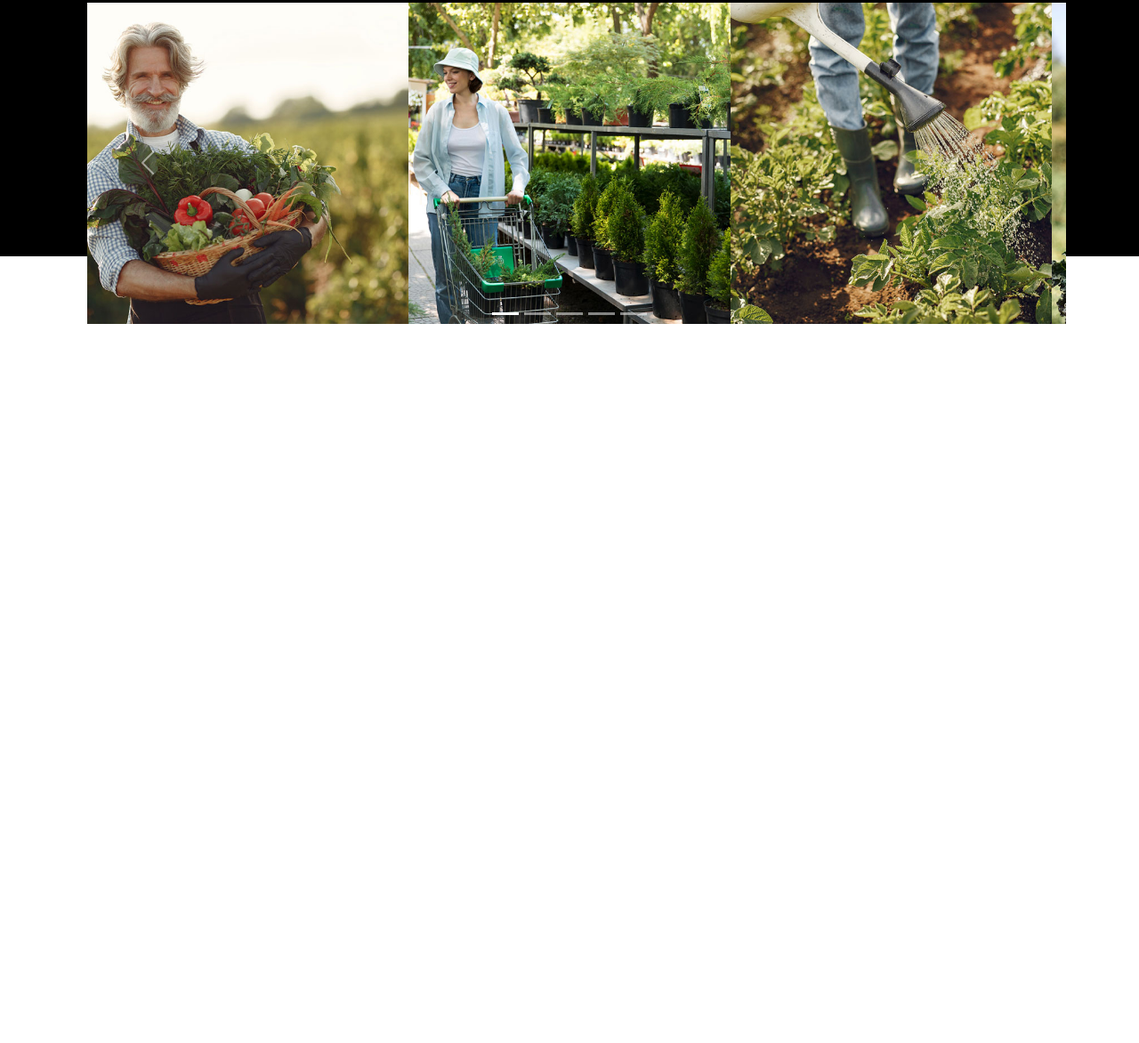
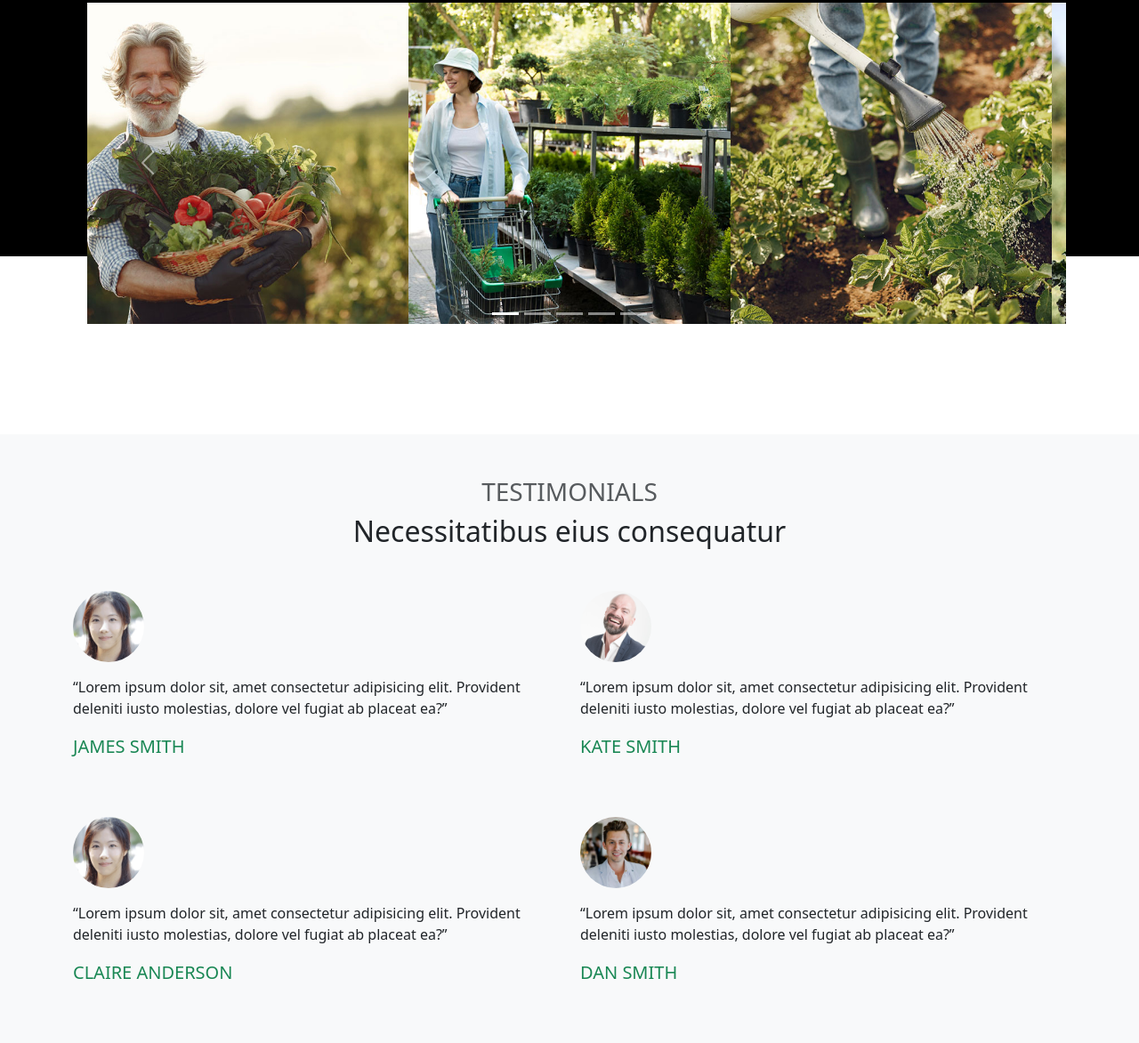
Before and after one commit to devasyatrivedi/project02, a plain HTML site: page index.html in a window 1280 px wide. Shown: the part 3486-4658 px from the top of the page at 89% size. Before the commit the page ends 3866 px from the top, so only its background shows below. Drawn offline with nearby package versions, Linux system fonts and the light colour scheme.

Commit message:
section added

```diff
--- a/CSS/media.css
+++ b/CSS/media.css
@@ -24,5 +24,4 @@
     display: block !important;
   }
 }
-
 }
--- a/index.html
+++ b/index.html
@@ -331,17 +331,54 @@
                 <img src="IMG/img_sq_8.jpg" class="img-fluid" alt="...">
               </div>
             </div>
-            <button class="carousel-control-prev carousel-control-prev-1" type="button" data-bs-target="#carouselExampleRide"
-              data-bs-slide="prev">
+            <button class="carousel-control-prev carousel-control-prev-1" type="button"
+              data-bs-target="#carouselExampleRide" data-bs-slide="prev">
               <span class="carousel-control-prev-icon" aria-hidden="true"></span>
               <span class="visually-hidden">Previous</span>
             </button>
-            <button class="carousel-control-next carousel-control-next-1" type="button" data-bs-target="#carouselExampleRide"
-              data-bs-slide="next">
+            <button class="carousel-control-next carousel-control-next-1" type="button"
+              data-bs-target="#carouselExampleRide" data-bs-slide="next">
               <span class="carousel-control-next-icon" aria-hidden="true"></span>
               <span class="visually-hidden">Next</span>
             </button>
           </div>
+        </div>
+      </div>
+    </div>
+  </section>
+  <section class="py-5 bg-light " style="margin-top: 200px;">
+    <div class="container">
+      <h3 class="text-uppercase text-muted mb-2 text-center">Testimonials</h3>
+      <h2 class="mb-5 text-center">Necessitatibus eius consequatur</h2>
+
+      <div class="row gy-5">
+
+        <div class="col-md-6 ">
+          <img src="IMG/testimonials-2 (1).jpg" class="rounded-circle mb-3" alt="James Smith" width="80" height="80">
+          <p>“Lorem ipsum dolor sit, amet consectetur adipisicing elit. Provident deleniti iusto molestias, dolore vel
+            fugiat ab placeat ea?”</p>
+          <p class="text-success fs-5">JAMES SMITH</p>
+        </div>
+
+        <div class="col-md-6 ">
+          <img src="IMG/testimonials-1.jpg" class="rounded-circle mb-3" alt="Kate Smith" width="80" height="80">
+          <p>“Lorem ipsum dolor sit, amet consectetur adipisicing elit. Provident deleniti iusto molestias, dolore vel
+            fugiat ab placeat ea?”</p>
+          <p class="text-success fs-5">KATE SMITH</p>
+        </div>
+
+        <div class="col-md-6 ">
+          <img src="IMG/testimonials-2.jpg" class="rounded-circle mb-3" alt="Claire Anderson" width="80" height="80">
+          <p>“Lorem ipsum dolor sit, amet consectetur adipisicing elit. Provident deleniti iusto molestias, dolore vel
+            fugiat ab placeat ea?”</p>
+          <p class="text-success fs-5">CLAIRE ANDERSON</p>
+        </div>
+
+        <div class="col-md-6 ">
+          <img src="IMG/testimonials-4.jpg" class="rounded-circle mb-3" alt="Dan Smith" width="80" height="80">
+          <p>“Lorem ipsum dolor sit, amet consectetur adipisicing elit. Provident deleniti iusto molestias, dolore vel
+            fugiat ab placeat ea?”</p>
+          <p class="text-success fs-5">DAN SMITH</p>
         </div>
       </div>
     </div>
```
Also changed, not shown: IMG/testimonials-1.jpg (added), IMG/testimonials-2 (1).jpg (added), IMG/testimonials-2.jpg (added), IMG/testimonials-4.jpg (added).
